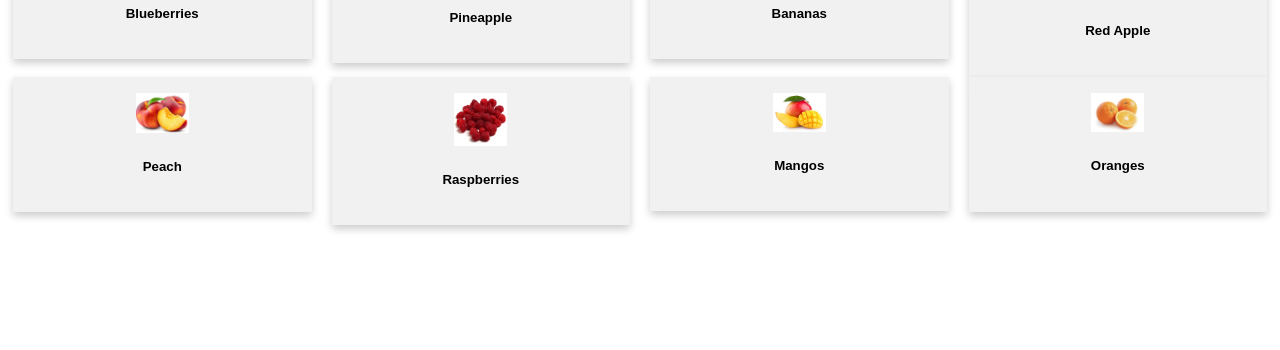
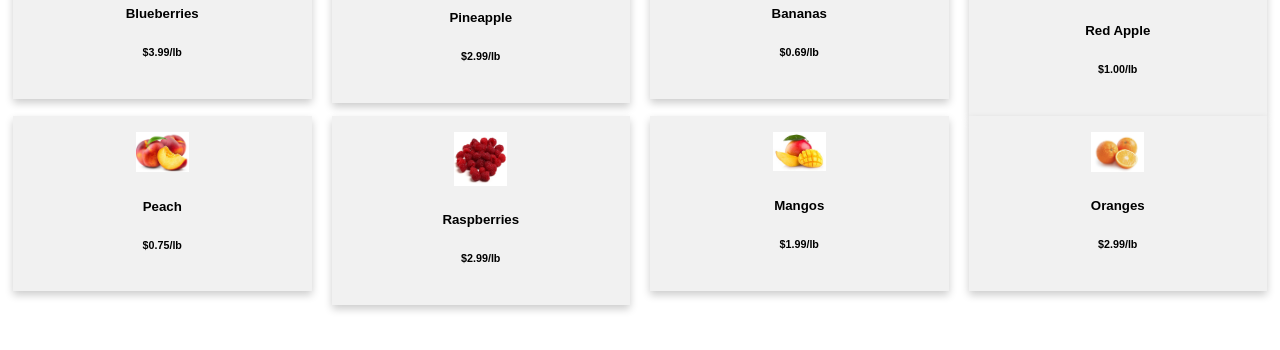
Before and after one commit to hdondiego/fruity_final_project, a plain HTML site: page index.html in a window 1280 px wide. Shown: the part 230-580 px from the top of the page. Drawn offline with Linux system fonts and the light colour scheme.

Commit message:
Updated fruit prices

```diff
--- a/index.html
+++ b/index.html
@@ -8,51 +8,59 @@
         <img src="fruity_delight_logo.png" alt="Fruity Delight Logo" class="logo">
         <div class="row">
             <div class="column">
-                <div class="card">
+                <div class="card">  <!-- add id for produce to sort by name and price-->
                     <img src="./products/blueberries.jpg" alt="Blueberries" class="product">
                     <h5>Blueberries</h5>
+                    <h6>$3.99/lb</h6>
                 </div>
             </div>
             <div class="column">
                 <div class="card">
                     <img src="./products/pineapple.jpg" alt="Pineapple" class="product">
                     <h5>Pineapple</h5>
+                    <h6>$2.99/lb</h6>
                 </div>
             </div>
             <div class="column">
                 <div class="card">
                     <img src="./products/bananas.jpg" alt="Bananas" class="product">
                     <h5>Bananas</h5>
+                    <h6>$0.69/lb</h6>
                 </div>
             </div>
             <div class="column">
                 <div class="card">
                     <img src="./products/red_apple.jpg" alt="Red Apple" class="product">
                     <h5>Red Apple</h5>
+                    <h6>$1.00/lb</h6>
                 </div>
             </div>
             <div class="column">
                 <div class="card">
                     <img src="./products/peach.jpg" alt="Peach" class="product">
                     <h5>Peach</h5>
+                    <h6>$0.75/lb</h6>
                 </div>
             </div>
             <div class="column">
                 <div class="card">
                     <img src="./products/raspberries.jpg" alt="Raspberries" class="product">
                     <h5>Raspberries</h5>
+                    <h6>$2.99/lb</h6>
                 </div>
             </div>
             <div class="column">
                 <div class="card">
                     <img src="./products/mangos.jpg" alt="Mangos" class="product">
                     <h5>Mangos</h5>
+                    <h6>$1.99/lb</h6>
                 </div>
             </div>
             <div class="column">
                 <div class="card">
                     <img src="./products/oranges.jpg" alt="Oranges" class="product">
                     <h5>Oranges</h5>
+                    <h6>$2.99/lb</h6>
                 </div>
             </div>
         </div>
```
